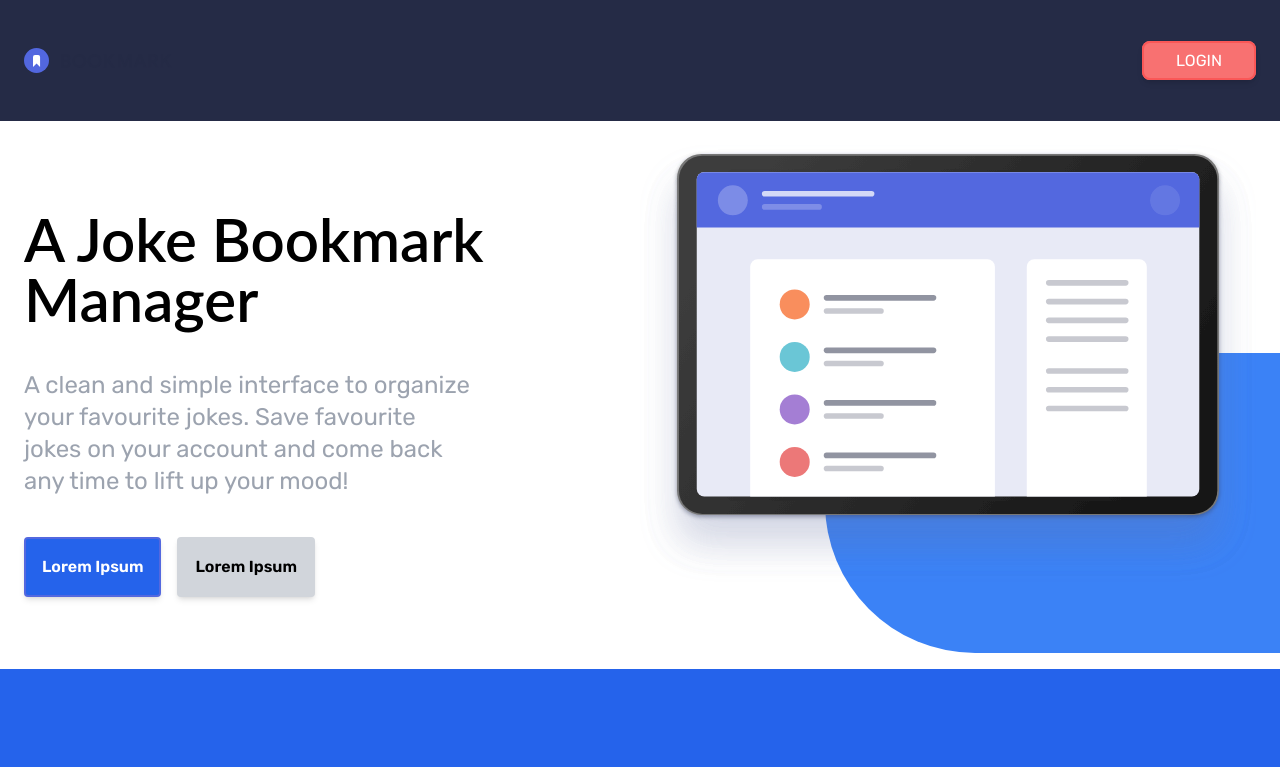
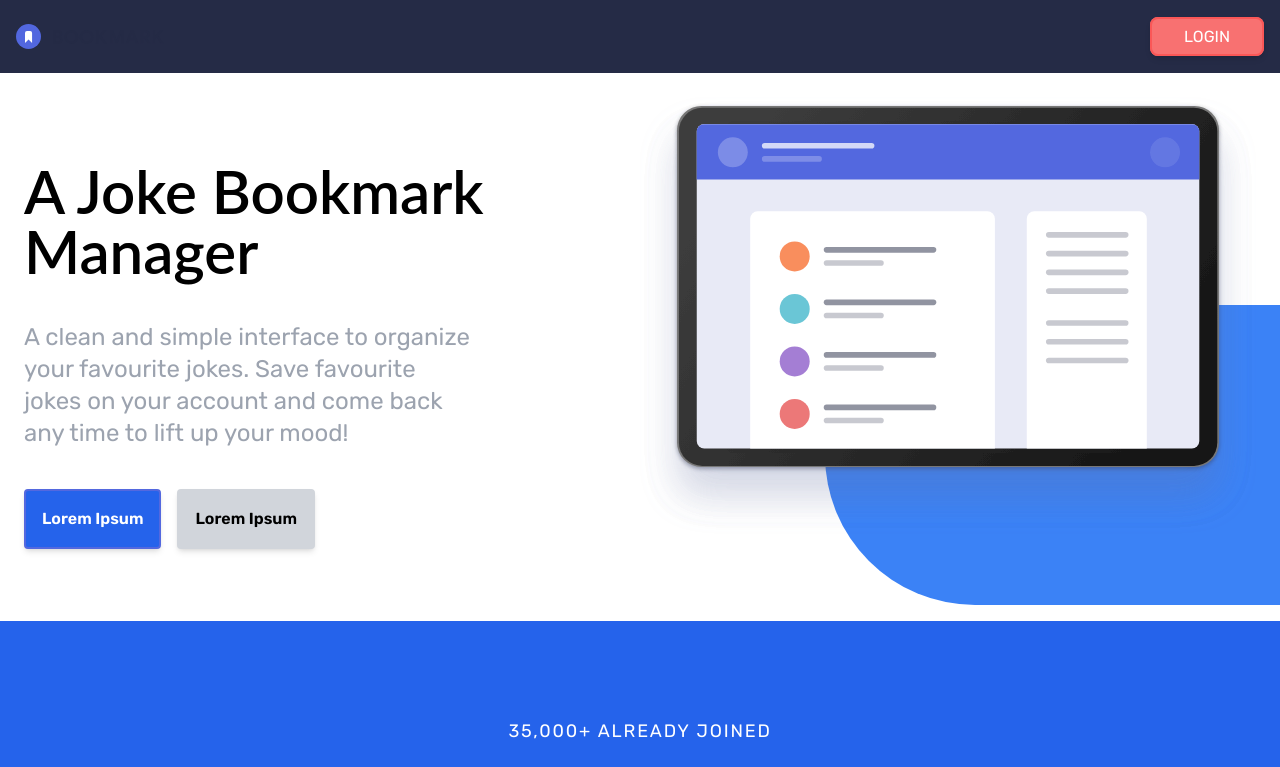
Before and after one commit to spatulatom/react-next-auth, a Next.js app: page / in a window 1280 px wide. Shown: the top 767 px of the page. Built offline with nearby package versions, Linux system fonts and the light colour scheme; no server answers.

Commit message:
nav bar height

```diff
--- a/components/layout/main-navigation.js
+++ b/components/layout/main-navigation.js
@@ -25,7 +25,7 @@ function MainNavigation() {
   };
 
   return (
-    <nav className="container relative bg-veryDarkBlue mx-auto p-6 min-w-full">
+    <nav className="container relative bg-veryDarkBlue mx-auto px-4 min-w-full">
       {/* Flex Container For Nav Items  */}
       <div className="flex items-center justify-between my-6">
         {/* Logo */}
```
